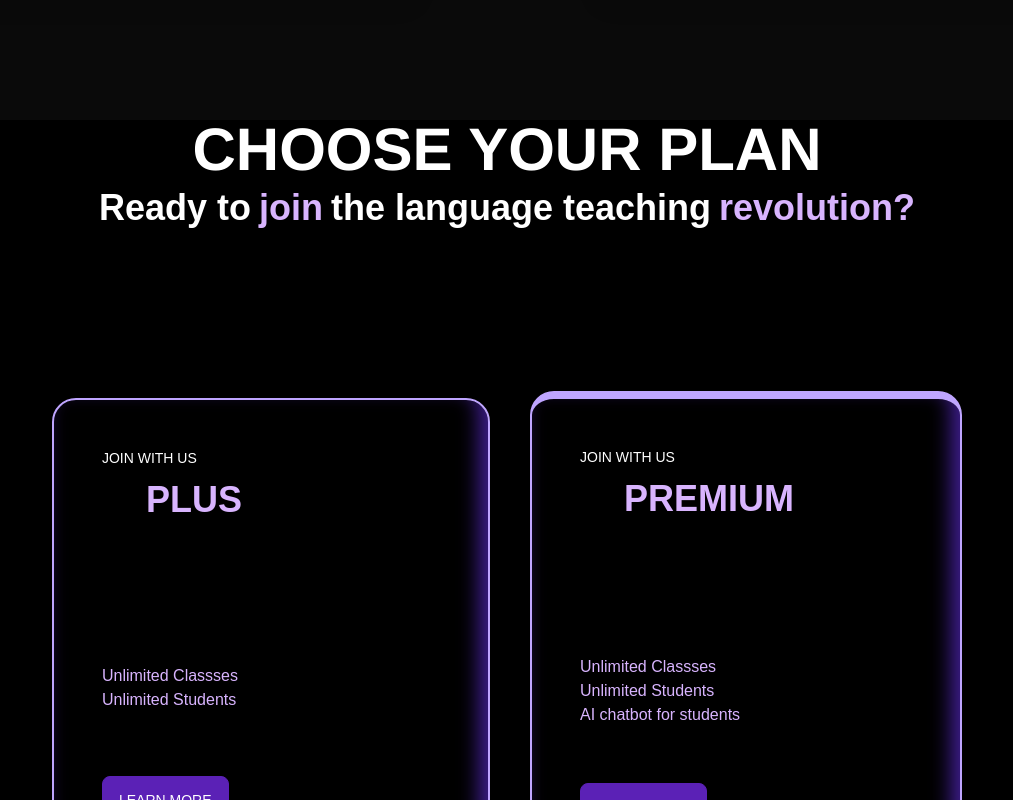
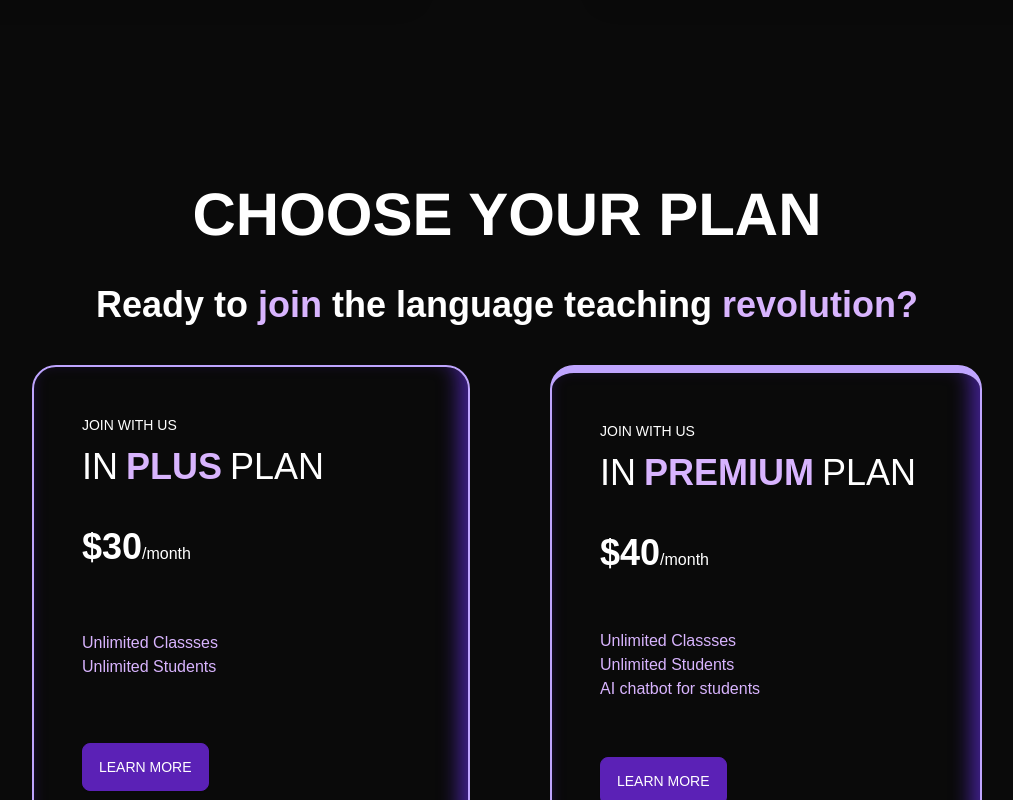
Before and after one commit to ribgu/educai-web-app, a React (Vite) app: page / in a window 1280 px wide. Shown: the part 1480-2280 px from the top of the page, without its empty margins (133-1146 px from the left). Built offline with nearby package versions, Linux system fonts and the light colour scheme.

Commit message:
Correcting the pricing

```diff
--- a/src/components/LandingPagePricing/LandingPagePrincing.tsx
+++ b/src/components/LandingPagePricing/LandingPagePrincing.tsx
@@ -20,24 +20,24 @@ export default function LandingPagePrincing({ variant }: PrincingProps) {
                 <div className='flex flex-col gap-3'>
                     <Typography variant='body2'>JOIN WITH US</Typography>
                     <div className='flex gap-2'>
-                        <Typography variant='h2-light'>IN</Typography>
+                        <Typography variant='h2-light' color='white'>IN</Typography>
                         {variant === 'plus' && (
                             <Typography variant='h2' color='purple-300'>PLUS</Typography>
                         )}
                         {variant === 'premium' && (
                             <Typography variant='h2' color='purple-300'>PREMIUM</Typography>
                         )}
-                        <Typography variant='h2-light'>PLAN</Typography>
+                        <Typography variant='h2-light' color='white'>PLAN</Typography>
                     </div>
                 </div>
                 <div>
                     {variant === 'plus' && (
-                        <Typography variant='h2'>$30</Typography>
+                        <Typography variant='h2' color='white'>$30</Typography>
                     )}
                     {variant === 'premium' && (
-                        <Typography variant='h2'>$40</Typography>
+                        <Typography variant='h2' color='white'>$40</Typography>
                     )}
-                    <Typography variant='body1'>/mo</Typography>
+                    <Typography variant='body1' color='white'>/month</Typography>
                 </div>
                 <div className={`flex flex-col ${margin}`}>
                     <Typography variant='body1' color='purple-300'>Unlimited Classses</Typography>
--- a/src/pages/LandingPage.tsx
+++ b/src/pages/LandingPage.tsx
@@ -53,21 +53,26 @@ export default function LandingPage() {
                 </div>
             </div>
 
-            <div className='w-full flex flex-col items-center justify-center bg-black mb-2 gap-2'>
-                <Typography variant='lp-main-sentece'>
+            {/* Pricing */}
+            <div className='flex flex-col h-screen items-center bg-dark justify-center gap-10'>
+            <Typography variant='lp-main-sentece'>
                     CHOOSE YOUR PLAN
                 </Typography>
-                <div className='flex gap-2'>
-                    <Typography variant='h2' color='white' >Ready to</Typography>
-                    <Typography variant='h2' color='purple-300' >join</Typography>
-                    <Typography variant='h2' color='white' >the language teaching</Typography>
-                    <Typography variant='h2' color='purple-300 '>revolution?</Typography>
+                <div className='flex'>
+                <Typography variant='h2' color='white' >
+                    Ready to  <Typography variant='h2' color='purple-300' >
+                         join</Typography> <Typography variant='h2' color='white' > the language teaching</Typography>
+                         <Typography variant='h2' color='purple-300 '> revolution?</Typography> </Typography>
+
+
+
                 </div>
-            </div>
-            {/* Pricing */}
-            <div className='flex flex-row h-screen items-center bg-black justify-center gap-10'>
+
+                <div className='flex gap-20'>
                 <LandingPagePrincing variant='plus' />
                 <LandingPagePrincing variant='premium' />
+                </div>
+
             </div>
 
             {/* About Us */}
```
